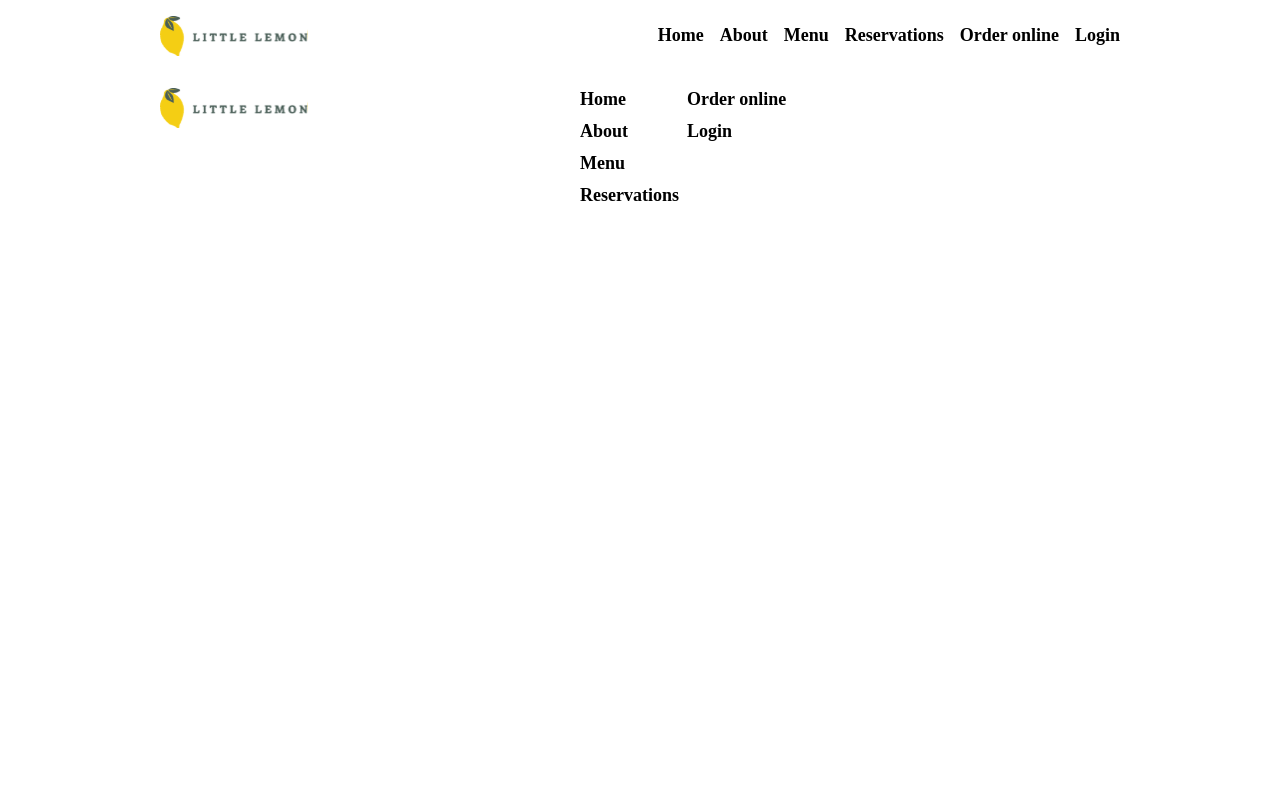
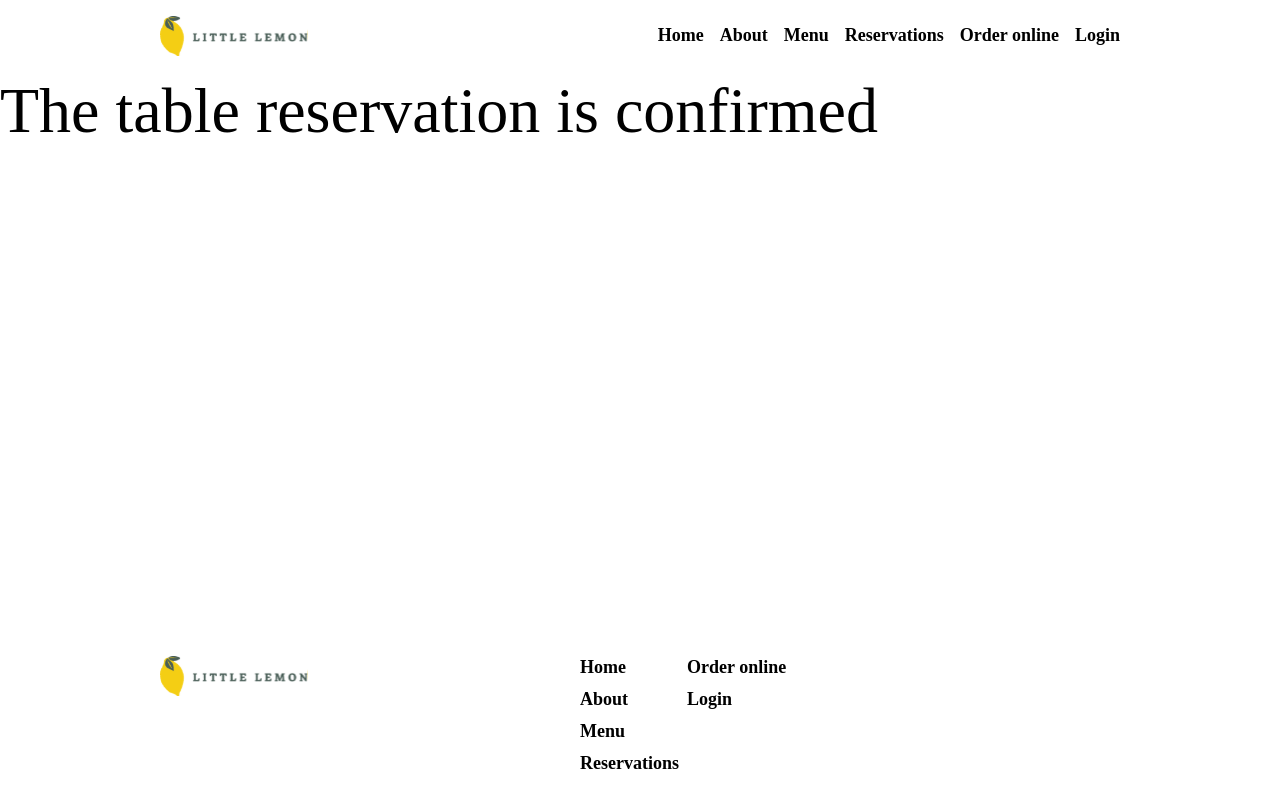
Before and after one commit to KSGitUser/coursera-frontend-meta, a React (Create React App) app: page /confirm in a window 1280 px wide. Built offline with nearby package versions, Linux system fonts and the light colour scheme; a web font is replaced by a local one.

Commit message:
feat: add confirm page

```diff
--- /dev/null
+++ b/src/Pages/ConfirmedPage.jsx
@@ -0,0 +1,9 @@
+import ConfirmedBooking from '../components/ConfirmedBooking'
+
+const ConfirmedPage = () => {
+  return (
+    <ConfirmedBooking />
+  )
+}
+
+export default ConfirmedPage
--- /dev/null
+++ b/src/components/ConfirmedBooking.jsx
@@ -0,0 +1,7 @@
+const ConfirmedBooking = () => {
+  return (
+    <h1>The table reservation is confirmed</h1>
+  )
+}
+
+export default ConfirmedBooking
--- a/src/index.js
+++ b/src/index.js
@@ -1,4 +1,4 @@
-import React from 'react'
+import React, { Suspense } from 'react'
 import ReactDOM from 'react-dom/client'
 import './index.css'
 import './assets/style/styles.scss'
@@ -6,16 +6,20 @@ import App from './App'
 import reportWebVitals from './reportWebVitals'
 import { Routes, Route } from 'react-router-dom'
 import HomePage from './Pages/HomePage'
-import BookingPage from './Pages/BookingPage'
+const BookingPage = React.lazy(() => import('./Pages/BookingPage'))
+const ConfirmedPage = React.lazy(() => import('./Pages/ConfirmedPage'))
 
 const root = ReactDOM.createRoot(document.getElementById('root'))
 root.render(
   <React.StrictMode>
     <App>
-      <Routes>
-        <Route path='/' element={<HomePage />} />
-        <Route path='/booking' element={<BookingPage />} />
-      </Routes>
+      <Suspense fallback={<div>Loading..</div>}>
+        <Routes>
+          <Route path='/' element={<HomePage />} />
+          <Route path='/booking' element={<BookingPage />} />
+          <Route path='/confirm' element={<ConfirmedPage />} />
+        </Routes>
+      </Suspense>
     </App>
   </React.StrictMode>
 )
```
